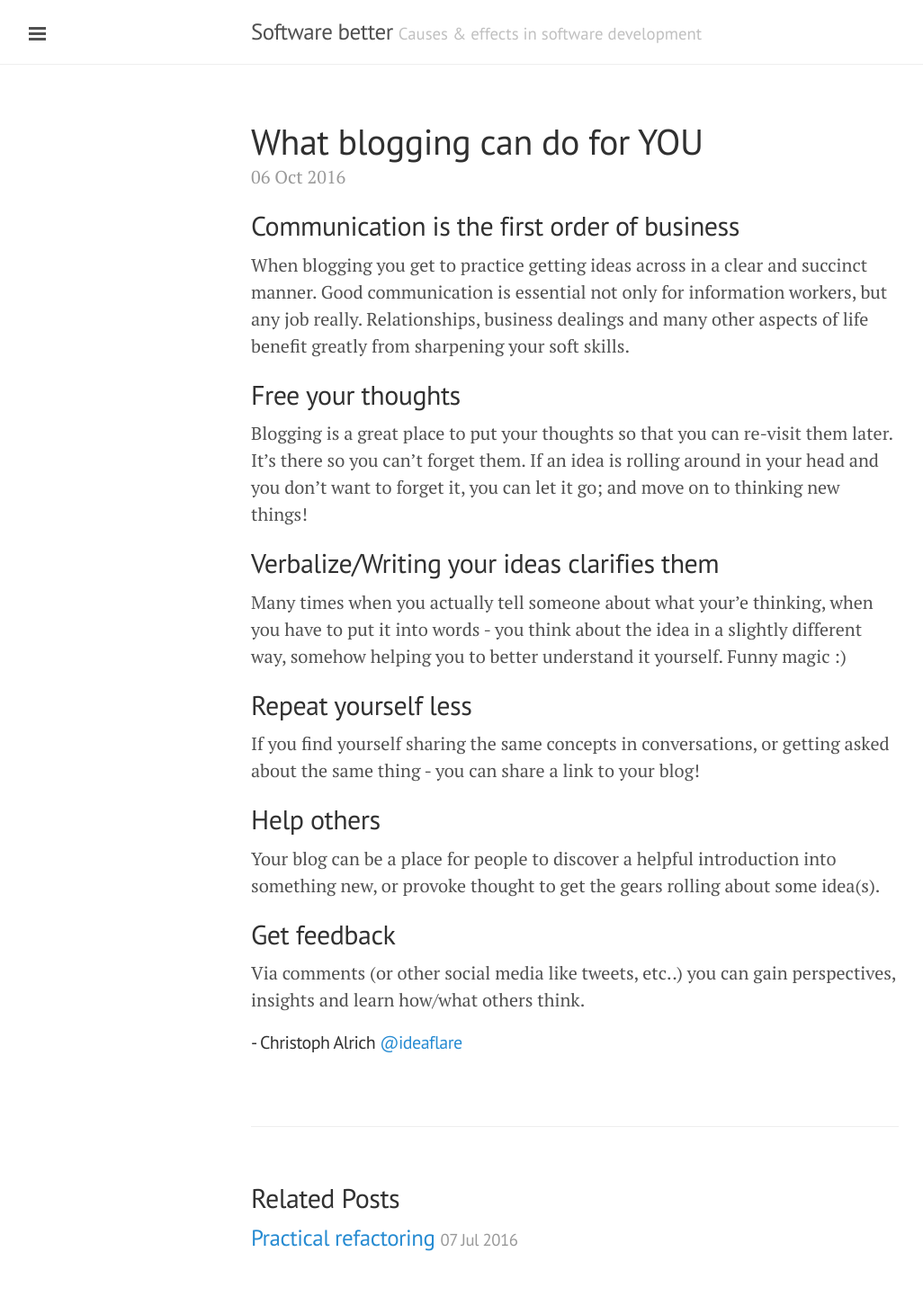
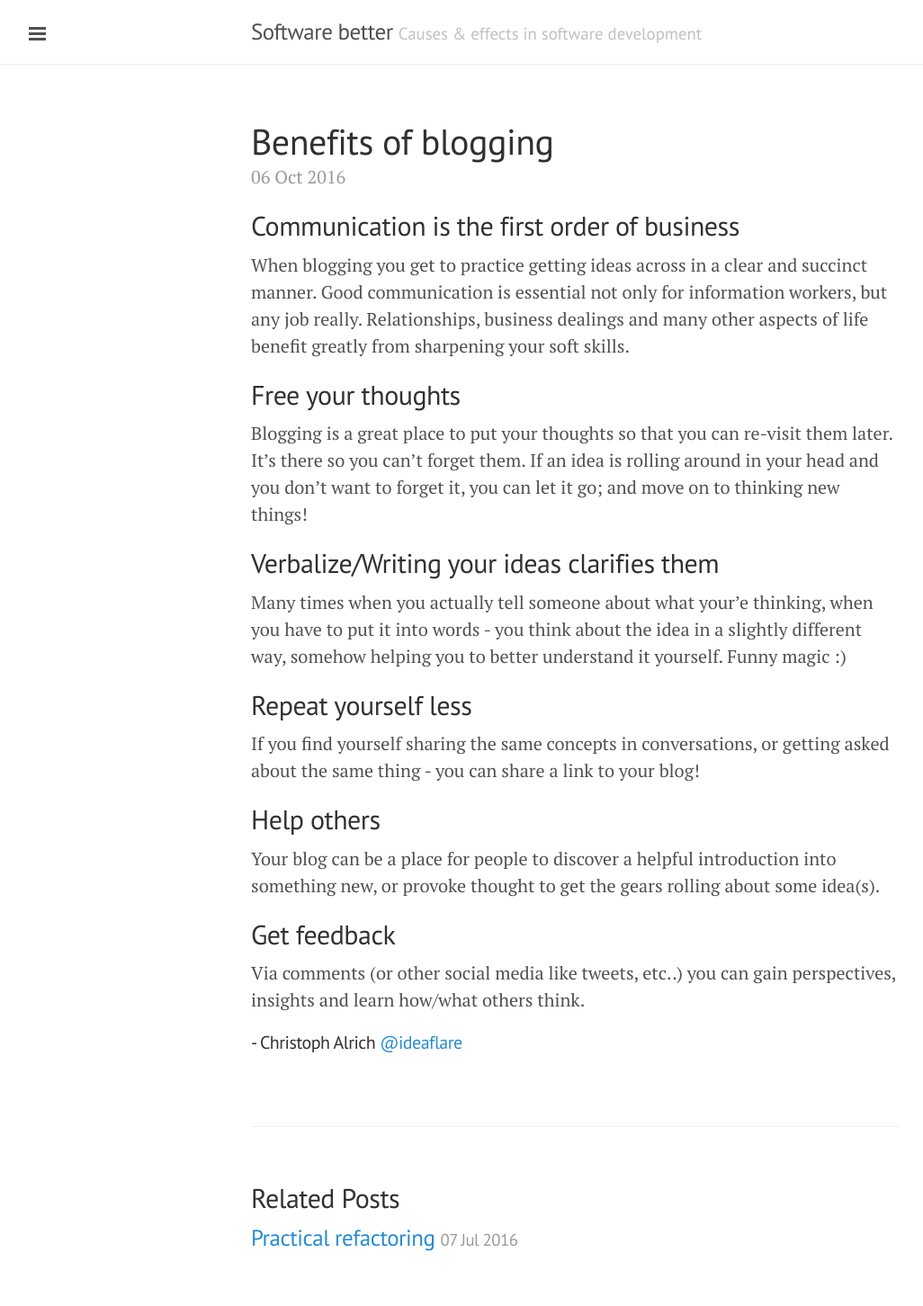
Before and after one commit to ideaflare/ideaflare.github.io, a Jekyll site: the page built from _posts/2016-10-06-what-blogging-can-do-for-you.markdown, in a window 1280 px wide. Shown: the whole page at 90% size, without its empty margins (1-1027 px from the left). Built offline with Jekyll 4.4.1, drawn with Linux system fonts in a browser that asks for light colours; comment, search, counter and statistics services are not loaded.

Commit message:
Update 2016-10-06-what-blogging-can-do-for-you.markdown

```diff
--- a/_posts/2016-10-06-what-blogging-can-do-for-you.markdown
+++ b/_posts/2016-10-06-what-blogging-can-do-for-you.markdown
@@ -1,6 +1,6 @@
 ---
 published: true
-title: What blogging can do for YOU
+title: Benefits of blogging
 layout: post
 tags: [craftsmanship, practices]
 categories: [practices]
```
